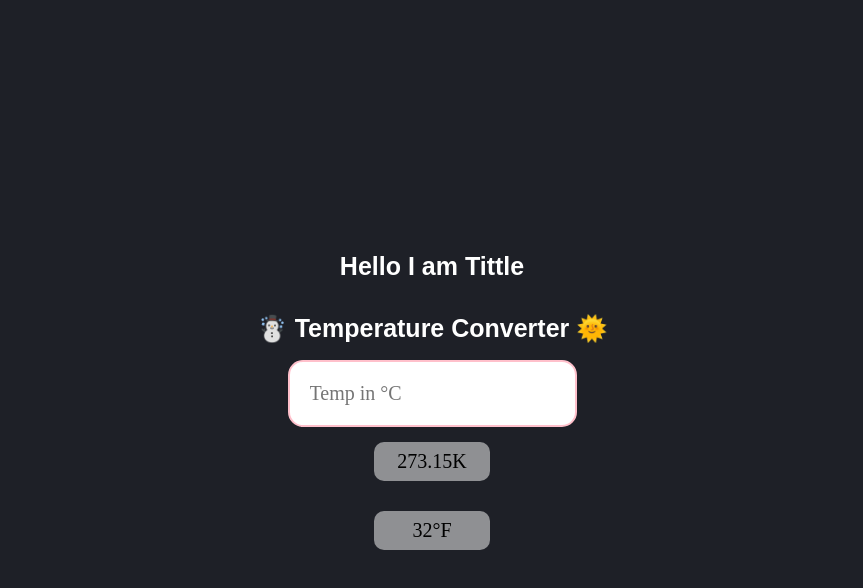
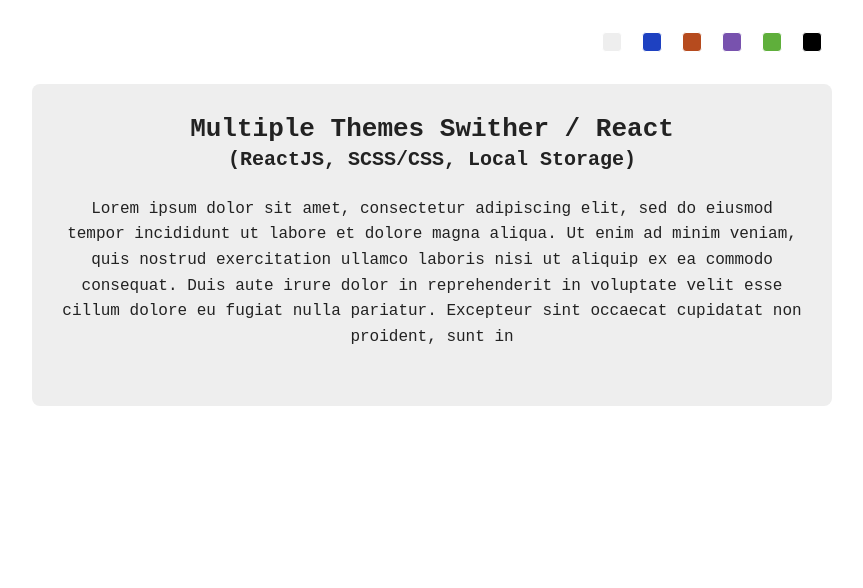
Before and after one commit to atemu-yugioh/Git-Basic, a React (Create React App) app in the folder react-setup-ts/: page / in a window 1280 px wide. Shown: the top 588 px of the page, without its empty margins (208-1071 px from the left). Built offline with nearby package versions, Linux system fonts and the light colour scheme.

Commit message:
#30 - done feature multiple theme

```diff
--- a/react-setup-ts/src/App.tsx
+++ b/react-setup-ts/src/App.tsx
@@ -1,5 +1,5 @@
 import './App.css'
-import RenderProps from './component/renderProps/RenderProps'
+import MultipleTheme from './component/multipleTheme/MultipleTheme'
 
 function App() {
   return (
@@ -10,7 +10,8 @@
       {/* <Theme>
         <MyApp />
       </Theme> */}
-      <RenderProps />
+      {/* <RenderProps /> */}
+      <MultipleTheme />
     </div>
   )
 }
--- /dev/null
+++ b/react-setup-ts/src/component/multipleTheme/MultipleTheme.tsx
@@ -0,0 +1,70 @@
+import { useEffect, useState } from 'react'
+import './styles.css'
+import './multipleTheme.scss'
+
+const MultipleTheme = () => {
+  const [colorTheme, setColorTheme] = useState('theme-white')
+
+  // effect
+  useEffect(() => {
+    // check for selected theme /// LocalStorage value
+    const currentThemeColor = localStorage.getItem('theme-color')
+    // if found set selected theme value in state
+    if (currentThemeColor) {
+      setColorTheme(currentThemeColor)
+    }
+  }, [])
+
+  const handleChangeTheme = (theme: string) => {
+    setColorTheme(theme)
+    localStorage.setItem('theme-color', theme)
+  }
+  return (
+    <div className={`Theme ${colorTheme}`}>
+      <div className='theme-options'>
+        <div
+          id='theme-white'
+          onClick={() => handleChangeTheme('theme-white')}
+          className={`${colorTheme} === 'theme-white` ? 'active' : ' '}
+        ></div>
+        <div
+          id='theme-blue'
+          onClick={() => handleChangeTheme('theme-blue')}
+          className={`${colorTheme} === 'theme-blue` ? 'active' : ' '}
+        ></div>
+        <div
+          id='theme-orange'
+          onClick={() => handleChangeTheme('theme-orange')}
+          className={`${colorTheme} === 'theme-orange` ? 'active' : ' '}
+        ></div>
+        <div
+          id='theme-purple'
+          onClick={() => handleChangeTheme('theme-purple')}
+          className={`${colorTheme} === 'theme-purple` ? 'active' : ' '}
+        ></div>
+        <div
+          id='theme-green'
+          onClick={() => handleChangeTheme('theme-green')}
+          className={`${colorTheme} === 'theme-green` ? 'active' : ' '}
+        ></div>
+        <div
+          id='theme-black'
+          onClick={() => handleChangeTheme('theme-black')}
+          className={`${colorTheme} === 'theme-black` ? 'active' : ' '}
+        ></div>
+      </div>
+      <div className='content-box'>
+        <h3>Multiple Themes Swither / React</h3>
+        <h5>(ReactJS, SCSS/CSS, Local Storage)</h5>
+        <p>
+          Lorem ipsum dolor sit amet, consectetur adipiscing elit, sed do eiusmod tempor incididunt ut labore et dolore
+          magna aliqua. Ut enim ad minim veniam, quis nostrud exercitation ullamco laboris nisi ut aliquip ex ea commodo
+          consequat. Duis aute irure dolor in reprehenderit in voluptate velit esse cillum dolore eu fugiat nulla
+          pariatur. Excepteur sint occaecat cupidatat non proident, sunt in
+        </p>
+      </div>
+    </div>
+  )
+}
+
+export default MultipleTheme
--- /dev/null
+++ b/react-setup-ts/src/component/multipleTheme/multipleTheme.scss
@@ -0,0 +1,139 @@
+* {
+  box-sizing: border-box;
+}
+
+html {
+  height: 100%;
+}
+
+body {
+  background-color: #fff;
+  color: #222;
+  padding: 0;
+  height: 100vh;
+}
+
+.theme-options {
+  max-width: 800px;
+  margin: 0 auto;
+  text-align: right;
+  padding: 20px 0;
+  div {
+    cursor: pointer;
+    width: 20px;
+    height: 20px;
+    border-radius: 4px;
+    border: 1px solid #fff;
+    margin: 2px 10px;
+    display: inline-block;
+    opacity: 0.5;
+    &.active {
+      opacity: 1;
+    }
+  }
+}
+
+#theme-white {
+  background-color: #eee;
+}
+#theme-blue {
+  background-color: #1e41c1;
+}
+#theme-orange {
+  background-color: #b64b1e;
+}
+#theme-purple {
+  background-color: #7852ae;
+}
+#theme-green {
+  background-color: #5faf3b;
+}
+#theme-black {
+  background-color: #000;
+}
+
+.content-box {
+  margin: 0 auto;
+  background-color: #eee;
+  color: #222;
+  border-radius: 8px;
+  padding: 30px 30px 40px 30px;
+  max-width: 800px;
+  h3 {
+    line-height: 1.2;
+    margin: 0;
+    font-size: 26px;
+  }
+  h5 {
+    line-height: 1.5;
+    margin: 0 0 22px 0;
+    font-size: 20px;
+  }
+}
+
+.Theme.theme-blue {
+  background-color: #bec7e7;
+  .content-box {
+    background-color: #d8def4;
+    h3,
+    h5 {
+      color: #1e41c1;
+    }
+    p {
+      color: #000;
+    }
+  }
+}
+.Theme.theme-orange {
+  background-color: #f4c9b7;
+  .content-box {
+    background-color: #f4dfd6;
+    h3,
+    h5 {
+      color: #b64b1e;
+    }
+    p {
+      color: #000;
+    }
+  }
+}
+.Theme.theme-purple {
+  background-color: #d0b7f4;
+  color: #000;
+  .content-box {
+    background-color: #ecdfff;
+    h3,
+    h5 {
+      color: #7852ae;
+    }
+    p {
+      color: #000;
+    }
+  }
+}
+.Theme.theme-green {
+  background-color: #c3e3c1;
+  .content-box {
+    background-color: #e2f6e1;
+    h3,
+    h5 {
+      color: #5faf3b;
+    }
+    p {
+      color: #000;
+    }
+  }
+}
+.Theme.theme-black {
+  background-color: #5c5c5c;
+  .content-box {
+    background-color: #333;
+    h3,
+    h5 {
+      color: #ffffff;
+    }
+    p {
+      color: #ccc;
+    }
+  }
+}
--- /dev/null
+++ b/react-setup-ts/src/component/multipleTheme/styles.css
@@ -0,0 +1,20 @@
+.Theme {
+  height: 100vh;
+  padding-top: 10px;
+}
+
+body {
+  margin: 0;
+  padding: 0;
+  font-family: 'Courier New', Courier, monospace;
+  font-size: 16px;
+  line-height: 1.6;
+}
+
+.text-center {
+  text-align: center;
+}
+
+.title {
+  font-size: 20px;
+}
```
